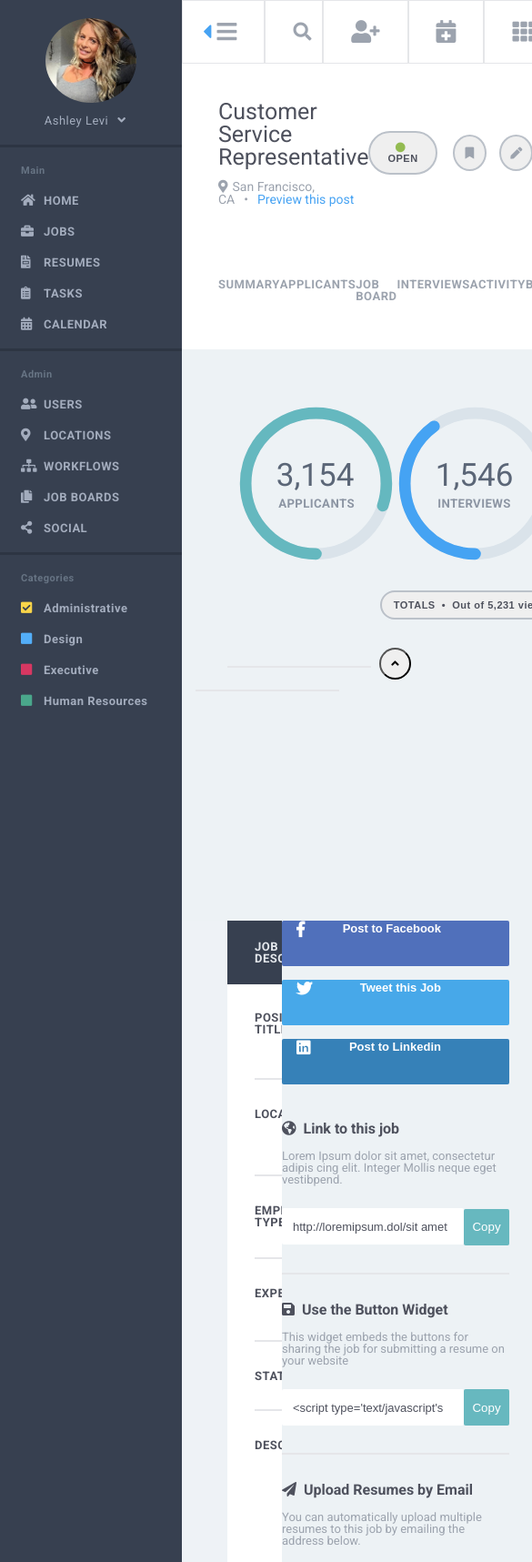
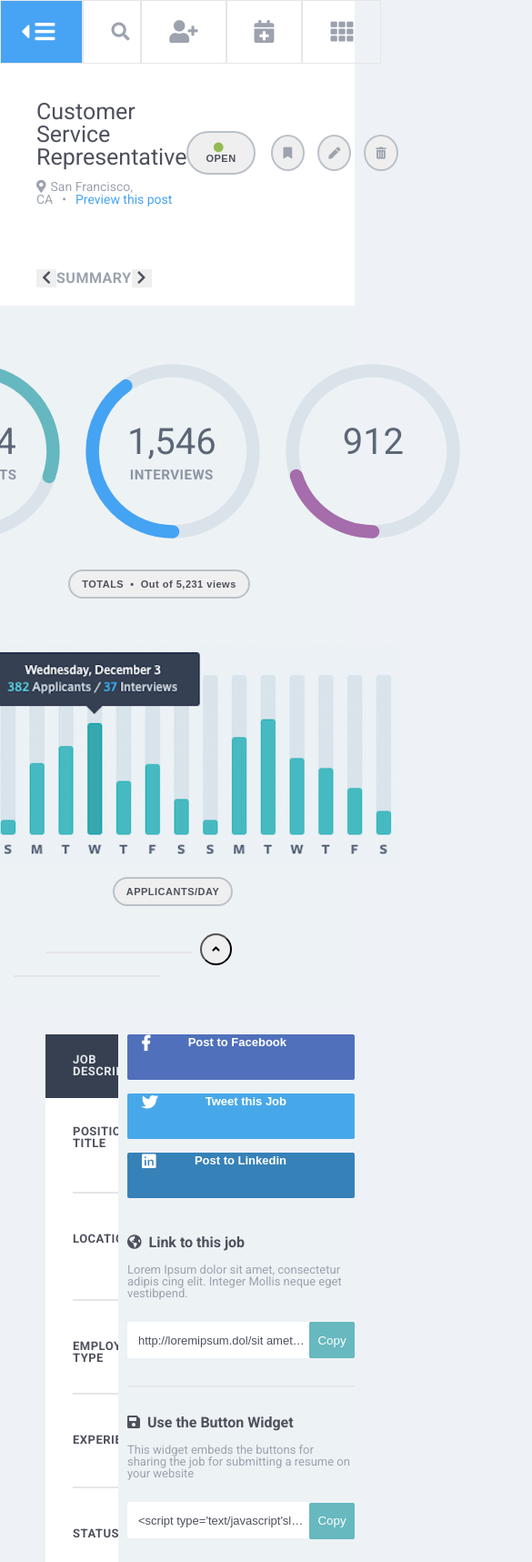
Before and after one commit to ashleylevi/al-comp-challenge-3, a plain HTML site: page index.html in a window 390 px wide. Shown: the top 1717 px of the page at 91% size, 585 px wide, since content can reach past the window. Drawn offline with Linux system fonts and the light colour scheme.

Commit message:
Added second media query

```diff
--- a/index.html
+++ b/index.html
@@ -70,6 +70,9 @@
         <button class="article-button pointer"><i class="fas fa-trash-alt article-icon"></i></button>
       </div>
       </div>
+      <div class="hide-div">
+      <button class="left-hide pointer"><i class="fas fa-chevron-left"></i></button><p class="hide pointer">SUMMARY</p><button class="right-hide pointer"><i class="fas fa-chevron-right"></i></button>
+      </div>
       <div class="article article-nav">
         <p class="pointer">SUMMARY</p>
         <p class="pointer">APPLICANTS</p>
@@ -98,7 +101,7 @@
                   a 15.9155 15.9155 0 0 1 0 -31.831"
                 />
                 <text x="-27" y="-17.5" class="circle-text">3,154</text>
-                <text x="-26.5" y="-12.5" class="circle-percentage">APPLICANTS</text>
+                <text x="-26.5" y="-12.5" class="circle-title">APPLICANTS</text>
               </svg>
               <svg viewbox="0 0 36 36" class="circles-chart">
                 <path class="circle2-grey"
@@ -114,7 +117,7 @@
                   a 15.9155 15.9155 0 0 1 0 -31.831"
                 />
                 <text x="-27" y="-17.5" class="circle-text">1,546</text>
-                <text x="-26.5" y="-12.5" class="circle-percentage">INTERVIEWS</text>
+                <text x="-26.5" y="-12.5" class="circle-title">INTERVIEWS</text>
               </svg>
               <svg viewbox="0 0 36 36" class="circles-chart">
                 <path class="circle3-grey"
@@ -209,12 +212,12 @@
         <div class="link-to-job">
         <p class="link-to-this-job"><i class="fas fa-globe-americas"></i>Link to this job</p>
         <p class="ipsum">Lorem Ipsum dolor sit amet, consectetur adipis cing elit. Integer Mollis neque eget vestibpend.</p>
-        <input type="text" class="aside-input" placeholder="http://loremipsum.dol/sit amet"><button class="aside-input-button pointer">Copy</button>
+        <input type="text" class="aside-input" placeholder="http://loremipsum.dol/sit amet lorem ipsum"><button class="aside-input-button pointer">Copy</button>
        </div>
        <div class="link-to-job button-widget">
         <p class="link-to-this-job"><i class="fas fa-save"></i>Use the Button Widget</p>
         <p class="ipsum">This widget embeds the buttons for sharing the job for submitting a resume on your website</p>
-        <input type="text" class="aside-input" placeholder="<script type='text/javascript's"><button class="aside-input-button pointer">Copy</button>
+        <input type="text" class="aside-input" placeholder="<script type='text/javascript'slhjopk"><button class="aside-input-button pointer">Copy</button>
        </div>
        <div class="link-to-job upload-resume">
         <p class="link-to-this-job"><i class="fas fa-paper-plane"></i>Upload Resumes by Email</p>
--- a/styles.css
+++ b/styles.css
@@ -102,7 +102,7 @@ main {
   "section section"
   "main aside";
   grid-template-columns: 2fr 1fr;
-  grid-template-rows: .1fr .5fr 1fr 2fr;
+  grid-template-rows: auto auto auto auto;
   width: 100%;
 }
 
@@ -251,9 +251,11 @@ h1 {
   font-size: 13px;
   height: 40px;
   margin: 7px;
+  outline-width: 0;
   padding: 10px;
   text-align: center;
   width: 40px;
+
 }
 
 
@@ -265,13 +267,12 @@ h1 {
   font-weight: 700;
   justify-content: space-between;
   letter-spacing: .5px;
-  padding: 40px 300px 0px 40px;
+  padding: 50px 400px 0px 40px;
 }
 
 .article-nav p {
   border-bottom: 3px solid #FFF;
   padding-bottom: 26px;
-/*  margin: 0 2px 0 2px;*/
 }
 
 .article-nav p:hover {
@@ -283,6 +284,10 @@ h1 {
   color: rgb(71 163 243);
 }
 
+.hide, .left-hide, .right-hide {
+  display: none;
+}
+
 /*main charts and graphs section*/
 section {
   background-color: rgb(237 242 245);
@@ -292,7 +297,8 @@ section {
 
 .charts {
   display: flex;
-  padding: 30px 0px 30px 50px;
+  justify-content: space-between;
+  padding: 30px 30px 30px 30px;
 }
 
 
@@ -300,32 +306,38 @@ section {
 .circles-container {
   align-items: center;
   display: flex;
+  justify-content: space-between;
   flex-direction: column;
-  margin-right: 60px;
+  padding-left: 20px;
+  margin-right: 50px;
+/*  margin-right: 270px;*/
 }
 
 /*circle pictures and animation*/
 .circles {
   display: flex;
   justify-content: space-around;
-  margin-top: 20px;
+  margin-top: 20px
 }
 
 .circles-chart {
-  height: 175px;
+  height: 200px;
+  padding-right: 20px;
   transform: rotate(-180deg);
 }
 
+/*circles speed/colors/width*/
 .circle1 {
-  animation: progress 1.5s ease-out forwards;
+  animation: progress 2.0s ease-out forwards;
   fill: none;
   stroke: #65b8bf;
   stroke-linecap: round;
   stroke-width: 2.6;
+  margin-right: 50px;
 }
 
 .circle1-grey {
-  animation: progress .75s ease-out forwards;
+  animation: progress 1.0s ease-out forwards;
   fill: none;
   stroke: #dae3ea;
   stroke-linecap: round;
@@ -333,7 +345,7 @@ section {
 }
 
 .circle2 {
-  animation: progress 1.5s ease-out forwards;
+  animation: progress 2.0s ease-out forwards;
   fill: none;
   stroke: #45a3f3;
   stroke-linecap: round;
@@ -341,7 +353,7 @@ section {
 }
 
 .circle2-grey {
-  animation: progress .75s ease-out forwards;
+  animation: progress 1.0s ease-out forwards;
   fill: none;
   stroke: #dae3ea;
   stroke-linecap: round;
@@ -349,7 +361,7 @@ section {
 }
 
 .circle3 {
-  animation: progress 1.5s ease-out forwards;
+  animation: progress 2.0s ease-out forwards;
   fill: none;
   stroke: #a56dab;
   stroke-linecap: round;
@@ -357,14 +369,15 @@ section {
 }
 
 .circle3-grey {
-  animation: progress .75s ease-out forwards;
+  animation: progress 1.0s ease-out forwards;
   fill: none;
   stroke: #dae3ea;
   stroke-linecap: round;
   stroke-width: 2.6;
 }
 
-.circle-text, .circle-percentage {
+/*text inside circles*/
+.circle-text, .circle-title {
   transform: rotate(-180deg);
 }
 
@@ -374,7 +387,7 @@ section {
   font-weight: 500;
 }
 
-.circle-percentage {
+.circle-title {
   fill: #8c95a3;
   font-size: .17rem;
   font-weight: 700;
@@ -399,17 +412,6 @@ section {
   stroke: #48C0BE;
 }
 
-.percentage {
-  fill: #666;
-  font-family: 'Open Sans', sans-serif;
-  font-size: 0.15em;
-  text-anchor: middle;
-  transform: rotate(180deg);
-}
-
-.p-number {
-  font-size: .5em;
-}
 
 .totals-button {
   margin-top: 30px;
@@ -422,10 +424,11 @@ section {
   display: flex;
   flex-direction: column;
   padding-bottom: 0;
+  padding-right: 150px;
 }
 
 .graph-picture {
-  max-width: 430px;
+  max-width: 490px;
 }
 
 .totals-button, .applications-button {
@@ -448,7 +451,8 @@ section {
 hr {
   border: 1px solid rgb(229 230 233);
   display: inline-block;
-  width: 40%;
+  margin-bottom: 20px;
+  width: 43%;
 }
 
 .left {
@@ -474,7 +478,7 @@ hr {
   "properties properties";
   grid-template-columns: 1fr;
   grid-template-rows: 70px 1fr;
-  margin: 0 0 50px 50px;
+  margin: 30px 0 50px 50px;
 }
 
 .description-title {
@@ -576,7 +580,7 @@ hr {
 
 #desc-title {
   width: 500px;
-  margin-right: 90px;
+  margin-right: 6px;
 }
 
 /*right side of job description grid*/
@@ -586,9 +590,8 @@ aside {
   display: flex;
   flex-direction: column;
   grid-area: aside;
-  margin-top: 10px
+  margin: 30px 0 10px 0;
   padding-left: 10px;
-  padding-right: 50px;
 
 }
 
@@ -605,7 +608,7 @@ aside {
   justify-content: space-between;
   margin-bottom: 15px;
   padding-right: 75px;
-  width: 250px;
+  width: 100%;
 }
 
 .facebook {
@@ -695,3 +698,77 @@ aside {
 .pointer {
   cursor: pointer;
 }
+
+@media screen and (max-width: 1550px) {
+
+  nav {
+    display: none;
+  }
+
+
+  body {
+  background-color: #EEF2F6;
+  display: block;
+  }
+
+  .charts-div-line {
+    margin-bottom: 30px;
+  }
+
+}
+
+@media screen and (max-width: 1350px) {
+
+  .charts {
+    flex-direction: column;
+
+  }
+
+  .circles-containter {
+    margin-bottom: 50px;
+
+  }
+
+  .graph-chart-container {
+    margin-top: 50px;
+    padding-right: 0;
+
+  }
+
+}
+
+
+@media screen and (max-width: 1100px) {
+
+  .hide {
+    color: rgb(156, 163, 174);
+    display: inline;
+    font-size: 16px;
+    font-weight: 700;
+    letter-spacing: .5px;
+}
+
+  .hide-div {
+   /* margin-bottom: 20px;*/
+    padding: 30px 0 20px 40px;
+  }
+
+  .left-hide, .right-hide {
+    border: none;
+    color: rgb(78, 81, 93);
+    display: inline;
+    font-size: 16px;
+    font-weight: 700;
+    outline-width: 0;
+  }
+
+  .left-hide:hover, .right-hide:hover {
+    color: rgb(71 163 243);
+  }
+
+
+  .article-nav {
+    display: none;
+  }
+
+}
```
